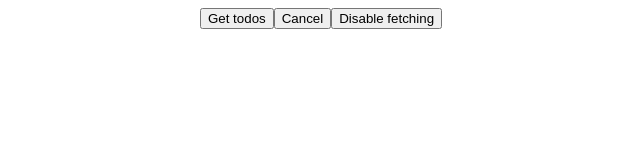
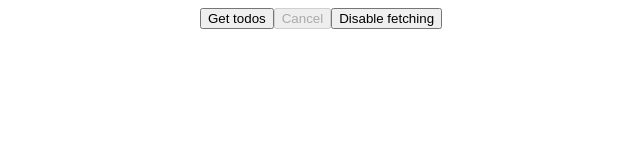
Before and after one commit to vinhlee95/react-xstate, a React (Create React App) app: page / in a window 1280 px wide. Shown: the top 160 px of the page, without its empty margins (319-959 px from the left). Built offline with nearby package versions, Linux system fonts and the light colour scheme.

Commit message:
refactor: add conditions to disable cancel fetching button

```diff
--- a/package.json
+++ b/package.json
@@ -1,5 +1,5 @@
 {
-  "name": "react-xstate",
+  "name": "todos-xstate",
   "version": "1.0.0",
   "description": "",
   "keywords": [],
--- a/src/App.js
+++ b/src/App.js
@@ -7,8 +7,9 @@ import { initMachineOptions } from "./machine-options";
 
 export default function App() {
   const [state, send] = useMachine(machine, initMachineOptions());
-  const isButtonDisabled = state.matches(todoState.fetching);
   const { canFetch } = state.context;
+  const isFetching = state.matches(todoState.fetching);
+  const isButtonDisabled = isFetching || !canFetch;
 
   console.log("State: ", state.value);
   console.log("Can fetch todos", state.context.canFetch);
@@ -40,7 +41,9 @@ export default function App() {
       <button disabled={isButtonDisabled} onClick={getTodos}>
         Get todos
       </button>
-      <button onClick={cancelFetching}>Cancel</button>
+      <button disabled={!isFetching} onClick={cancelFetching}>
+        Cancel
+      </button>
       <button onClick={toggleFetching}>
         {canFetch ? "Disable fetching" : "Enable fetching"}
       </button>
```
